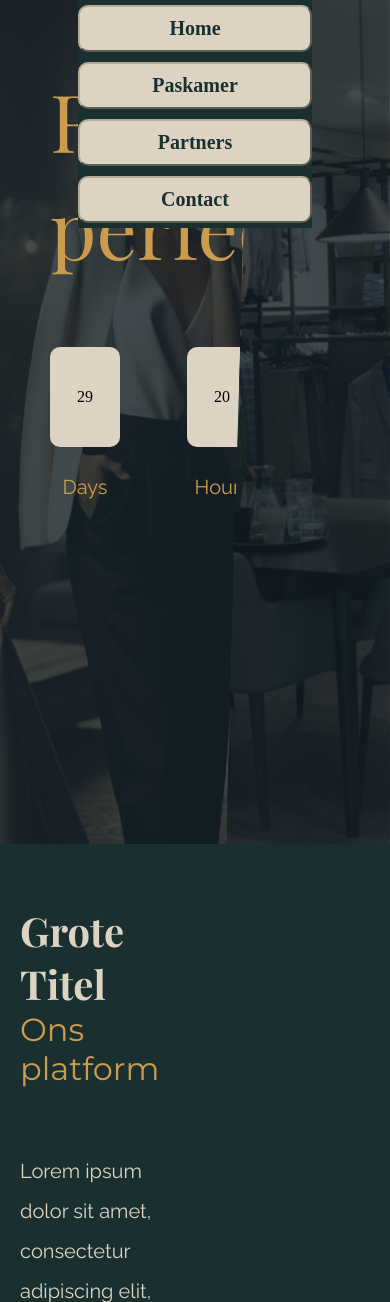
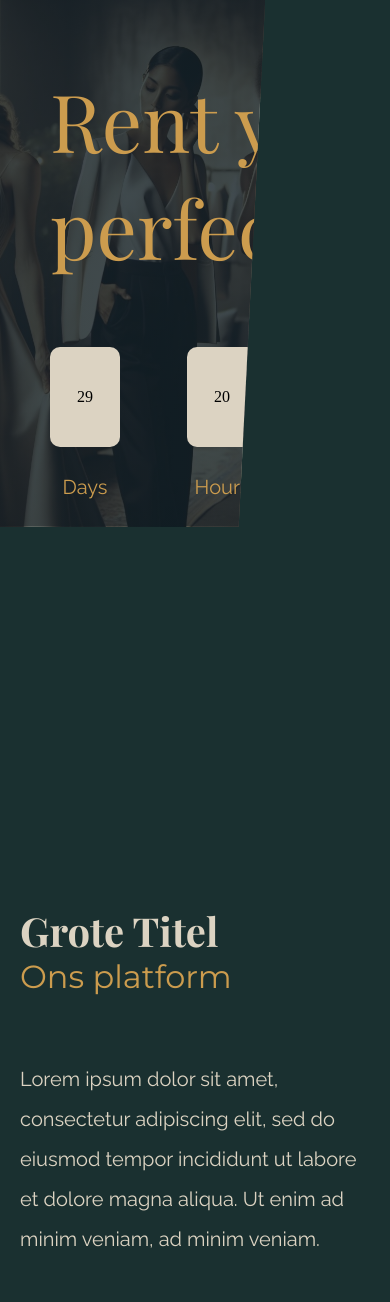
Before and after one commit to Fauvedenbrok/220FDD-DO1-Fittingly, a PHP site: page / in a window 390 px wide; the page is wider, and only the part inside the window is pictured. Shown: the part 126-1428 px from the top of that part. Run offline with PHP 8.4, Linux system fonts and the light colour scheme; some web fonts are replaced.

Commit message:
navbar fixed on small screen

```diff
--- a/css/styles.css
+++ b/css/styles.css
@@ -3,6 +3,12 @@
 @import url("https://fonts.googleapis.com/css2?family=Raleway:ital,wght@0,100..900;1,100..900&display=swap");
 
 @media screen and (max-width: 768px) {
+        div#about, .hero-sectie {
+
+                flex-direction: column;
+
+            }
+
         header button.hamburger {
 
                 display: block;
@@ -30,7 +36,6 @@
         }
 
 
-
         header nav button {
 
                 width: 100%;
@@ -41,6 +46,7 @@
 
 body {
         margin: auto;
+
 }
 
 h2 {
@@ -81,6 +87,10 @@ p {
         width: 100%;
         display: flex;
         justify-content: center;
+}
+
+nav.visible {
+        display: flex;
 }
 
 .header-flexbox {
@@ -134,11 +144,7 @@ button.hamburger {
 
 }
 
-nav.visible {
 
-        display: flex;
-
-}
 
 button.hamburger {
 
--- a/header.html
+++ b/header.html
@@ -1,11 +1,13 @@
 <html>
+
 <body>
     <div class="main-container">
         <div class="header-flexbox">
-            <a href="index.html"><img class="header-logo" src="images/logo_fittingly_light.png" alt="Het logo van Fittingly"></a>
+            <a href="index.html"><img class="header-logo" src="images/logo_fittingly_light.png"
+                    alt="Het logo van Fittingly"></a>
             <h1 class="main-title">Fittingly</h1>
             <button class="hamburger"><img src="Images/hamburger-dark.png" onclick="changeNav()"></button>
-        <nav class="visible">
+            <nav >
                 <button><a href="index.html">Home</a></button>
                 <button><a href="paskamer.html">Paskamer</a></button>
                 <button><a href="partnerpagina.html">Partners</a></button>
@@ -14,4 +16,5 @@
         </div>
     </div>
 </body>
+
 </html>
```
Lines whose indentation alone changed are shown as unchanged.
